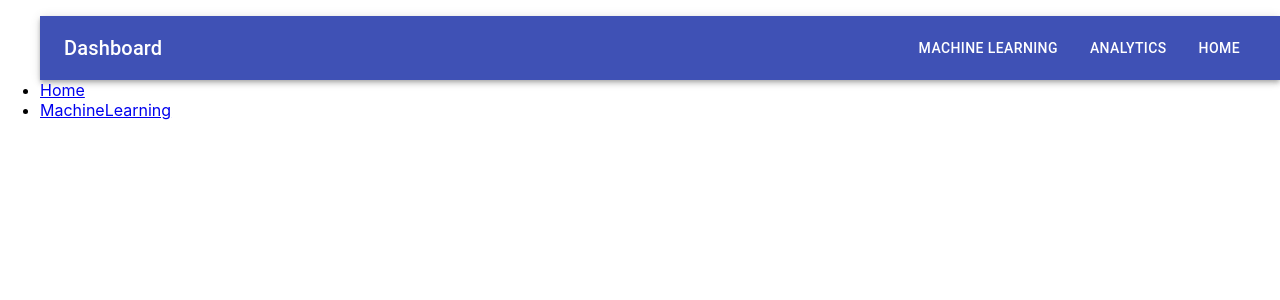
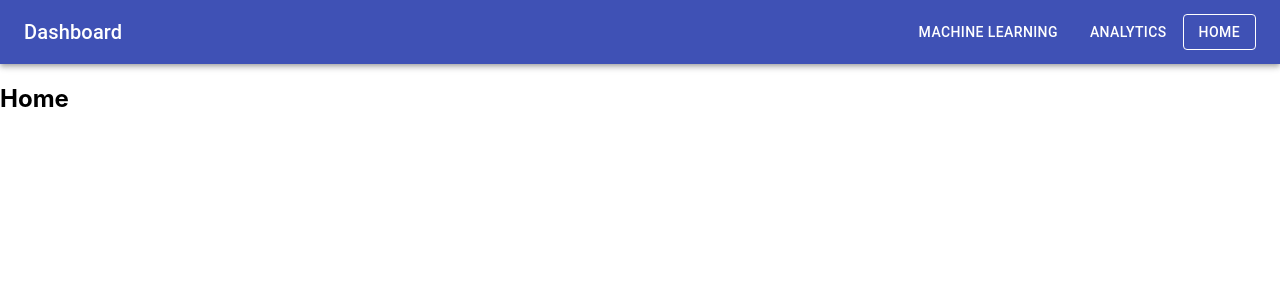
Before and after one commit to sarahchaaaaa/CarexTechAI, a React (Create React App) app: page / in a window 1280 px wide. Shown: the top 300 px of the page. Built offline with nearby package versions, Linux system fonts and the light colour scheme; a web font is replaced by a local one.

Commit message:
lyokum: Added routing to all pages and navbars
Changes:
- routing implemented
    - <Switch> used to only show one page
- added <Navbar /> to all three pages
- added "variant" prop to NavButton
- added outline to home button

```diff
--- a/src/Analytics.js
+++ b/src/Analytics.js
@@ -1,13 +1,15 @@
-import React, { Component } from 'react';
+import React, { Component } from 'react'
+import Navbar from './Navbar'
 
 class Analytics extends Component {
   render() {
     return (
-        <div>
-          <h2>Analytics</h2>
-        </div>
+      <div>
+        <Navbar />
+        <h2>Analytics</h2>
+      </div>
     );
   }
 }
 
-export default Analytics;
+export default Analytics
--- a/src/App.js
+++ b/src/App.js
@@ -4,9 +4,9 @@ import React, { Component } from 'react';
 import Button from '@material-ui/core/Button';
 import Bookmarks from '@material-ui/icons/Bookmarks';
 import {
+  Switch,
   Route,
-  NavLink,
-  BrowserRouter
+  BrowserRouter,
 } from "react-router-dom";
 
 import Navbar from './Navbar';
@@ -19,18 +19,11 @@ class App extends Component {
     return (
       <div>
         <BrowserRouter>
-          <div>
-            <ul className="header">
-              <Navbar/>
-                <li><NavLink exact to="/Home">Home</NavLink> </li>
-                <li><NavLink to="/MachineLearning">MachineLearning</NavLink></li>
-            </ul>
-            <div className="content">
-              <Route path="/Home" component={Home} />
-              <Route path="/MachineLearning" component={MachineLearning} />
-              <Route path="/Analytics" component={Analytics} />
-            </div>
-          </div>
+          <Switch>
+            <Route path="/MachineLearning" component={MachineLearning} />
+            <Route path="/Analytics" component={Analytics} />
+            <Route path="/" component={Home} />
+          </Switch>
         </BrowserRouter>
       </div>
     );
--- a/src/Home.js
+++ b/src/Home.js
@@ -1,12 +1,14 @@
 // Home.js
-import React, { Component } from 'react';
+import React, { Component } from 'react'
+import Navbar from './Navbar'
 
 class Home extends Component {
   render() {
     return (
-        <div>
-          <h2>Home</h2>
-        </div>
+      <div>
+        <Navbar />
+        <h2>Home</h2>
+      </div>
     );
   }
 }
--- a/src/MachineLearning.js
+++ b/src/MachineLearning.js
@@ -1,14 +1,16 @@
 
-import React, { Component } from 'react';
+import React, { Component } from 'react'
+import Navbar from './Navbar'
 
 class MachineLearning extends Component {
   render() {
     return (
-        <div>
-          <h2>MachineLearning</h2>
-        </div>
+      <div>
+        <Navbar />
+        <h2>Machine Learning</h2>
+      </div>
     );
   }
 }
 
-export default MachineLearning;
+export default MachineLearning
--- a/src/NavButton.js
+++ b/src/NavButton.js
@@ -17,7 +17,7 @@ const useStyles = makeStyles(theme => ({
 
 const NavButton = (props) => {
   return (
-    <Button color="inherit" variant="title">
+    <Button color="inherit" variant={props.variant ? props.variant : "title"} href={props.href}>
       {props.name}
     </Button>
   )
--- a/src/Navbar.js
+++ b/src/Navbar.js
@@ -23,7 +23,7 @@ const useStyles = makeStyles(theme => ({
     },
 }))
 
-const NavBar = () => {
+const Navbar = () => {
   const classes = useStyles();
 
   return(
@@ -33,12 +33,12 @@ const NavBar = () => {
               <TypoGraphy variant="h6" className={classes.title}>
                 Dashboard
               </TypoGraphy>
-              <NavButton name='Machine Learning' className={classes.menuButton} ></NavButton>
-              <NavButton name='Analytics' className={classes.menuButton}></NavButton>
-              <NavButton name='Home' className={classes.menuButton}></NavButton>
+              <NavButton name='Machine Learning' className={classes.menuButton} href="/MachineLearning"></NavButton>
+              <NavButton name='Analytics' className={classes.menuButton} href="/Analytics"></NavButton>
+              <NavButton name='Home' className={classes.menuButton} variant="outlined" href="/"></NavButton>
             </Toolbar>
         </AppBar>
       </div>
   )
 }
-export default NavBar
+export default Navbar
```
